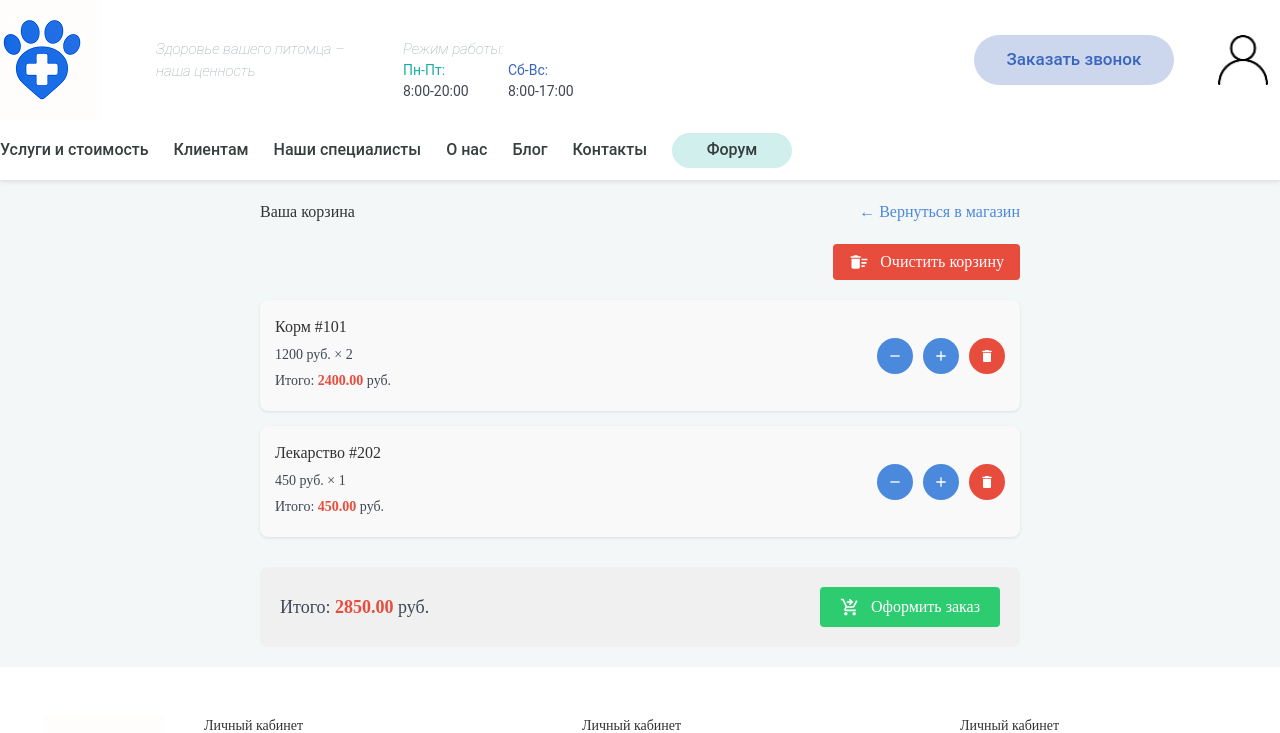
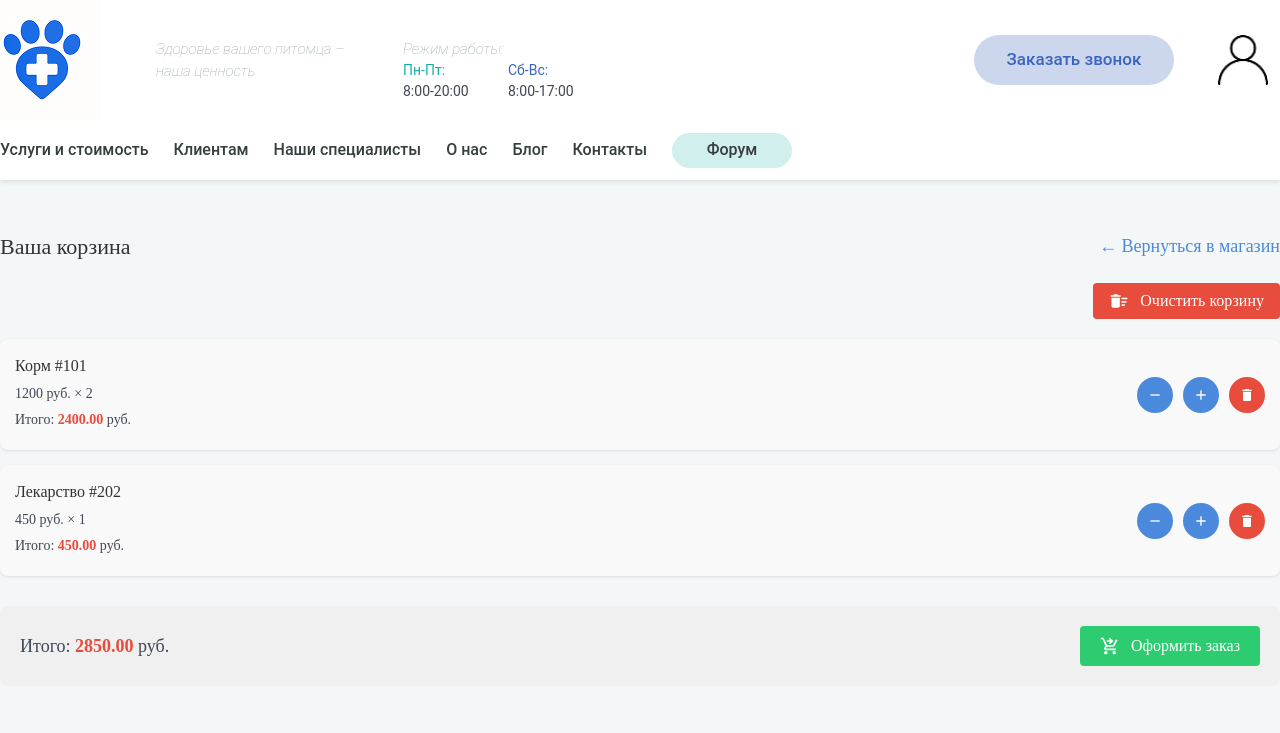
Before and after one commit to d1kis555/razrab-serv-prog, a React (Create React App) app in the folder vetklin/: page /cart in a window 1280 px wide. Shown: the top 733 px of the page. Built offline with nearby package versions, Linux system fonts and the light colour scheme.

Commit message:
настроил стили для корзины

```diff
--- a/vetklin/src/styles/CartPage.css
+++ b/vetklin/src/styles/CartPage.css
@@ -1,8 +1,9 @@
 .cart-page {
-    max-width: 800px;
+    width: 1280px;
     margin: 0 auto;
-    padding: 20px;
+    margin-top: 50px;
     font-family: 'Onest';
+    margin-bottom: 50px;
   }
 
   .cart-header {
@@ -15,12 +16,13 @@
   .cart-header h1 {
     margin: 0;
     color: #333;
+    font-size: 22px;
   }
 
   .back-link {
     color: #4a89dc;
     text-decoration: none;
-    font-size: 16px;
+    font-size: 18px;
     display: flex;
     align-items: center;
   }
```
